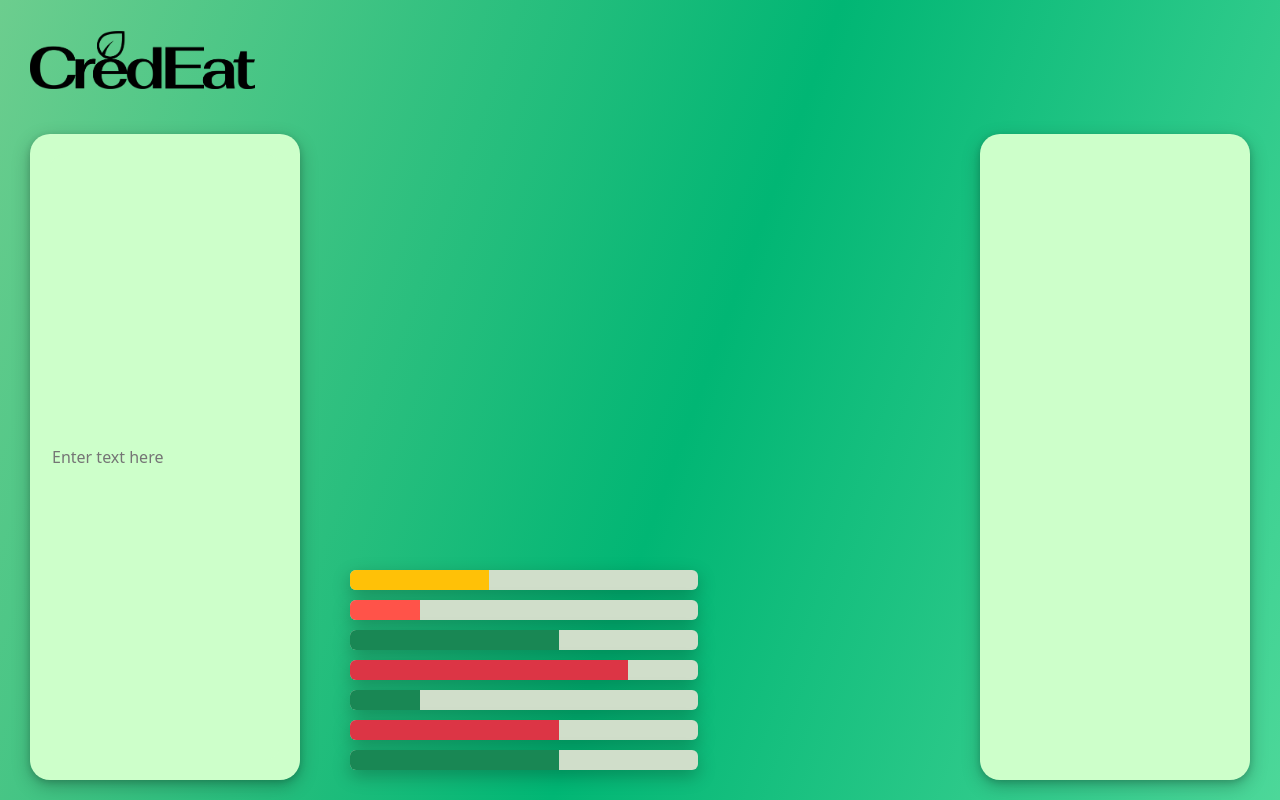
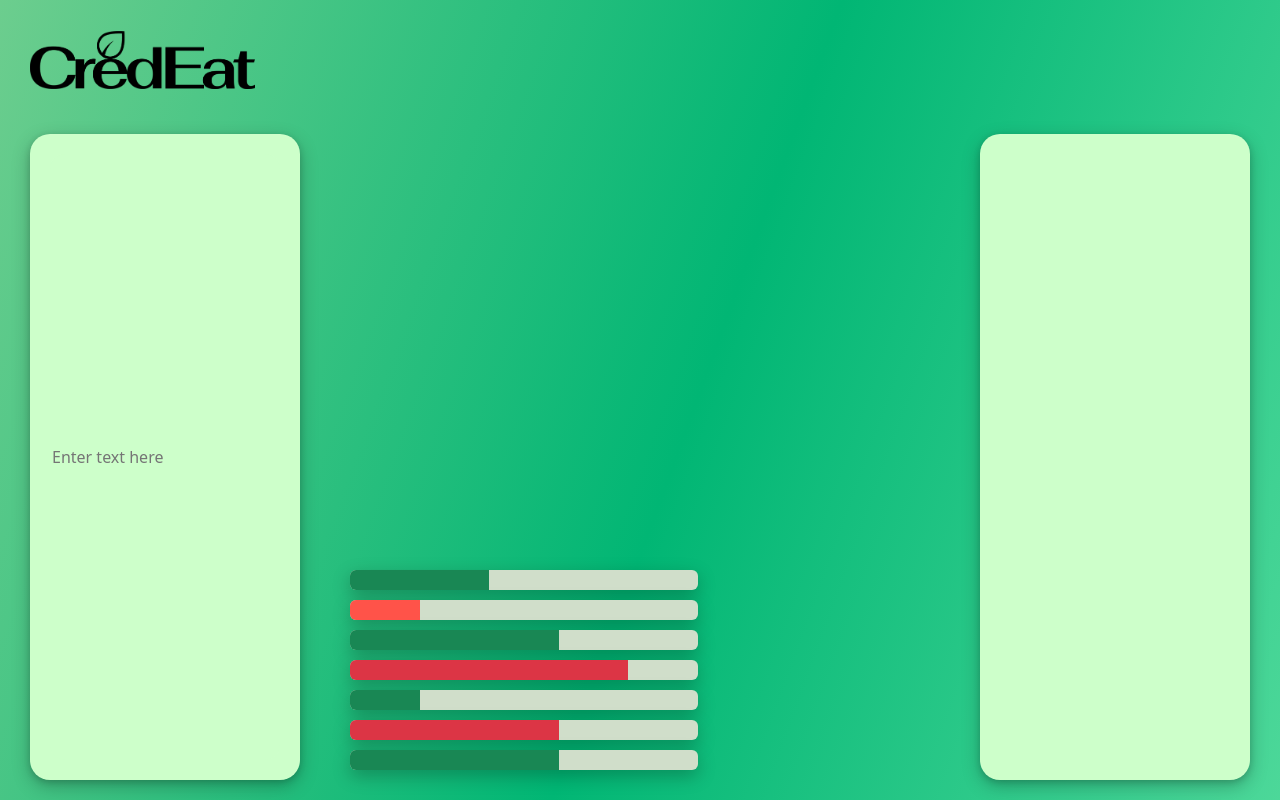
Before and after one commit to pnotato/ReRecipe, a React (Vite) app in the folder frontend/rerecipe/: page / in a window 1280 px wide. Built offline with nearby package versions, Linux system fonts and the light colour scheme.

Commit message:
frontend

```diff
--- a/frontend/rerecipe/src/App2.jsx
+++ b/frontend/rerecipe/src/App2.jsx
@@ -21,7 +21,7 @@
 }
 
 function App2() {
-    var calories = matchPercentColor(40);
+    var calories = matchPercentColor(80);
     var sugarcontent = matchPercentColor(40);
     var saturatedfat = matchPercentColor(40);
     var saltcontent = matchPercentColor(40);
```
